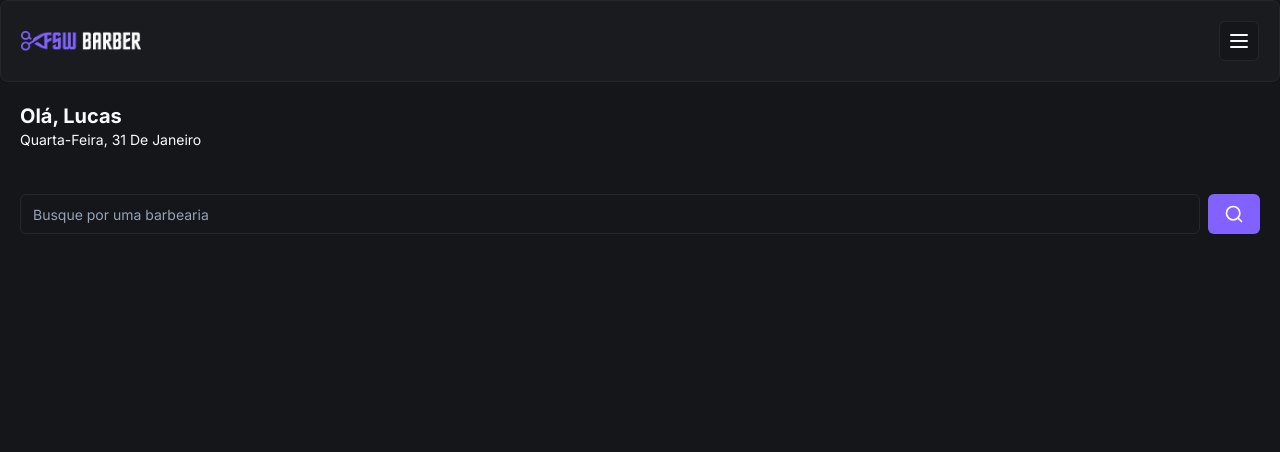
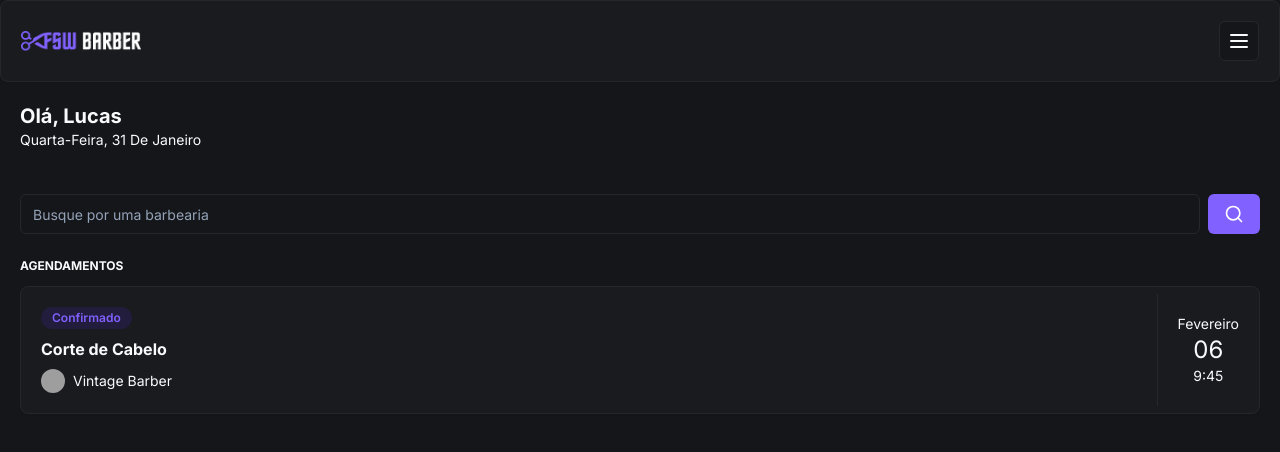
Before and after one commit to lucasdasilva182/barberApp, a Next.js app: page / in a window 1280 px wide. Shown: the top 452 px of the page. Built offline with nearby package versions, Linux system fonts and the light colour scheme; grey boxes are pictures that could not be loaded.

Commit message:
feat: add initial booking component

```diff
--- a/app/(home)/page.tsx
+++ b/app/(home)/page.tsx
@@ -2,6 +2,7 @@
 import Header from '../_components/header';
 import { ptBR } from 'date-fns/locale';
 import Search from './_components/search';
+import BookingItem from '../_components/booking-item';
 
 export default function Home() {
   return (
@@ -20,6 +21,13 @@
       <div className="px-5 mt-6">
         <Search />
       </div>
+
+      <div className="px-5 mt-6">
+        <h2 className="text-xs uppercase text-grey-400 font-bold mb-3">
+          Agendamentos
+        </h2>
+        <BookingItem />
+      </div>
     </div>
   );
 }
--- /dev/null
+++ b/app/_components/booking-item.tsx
@@ -0,0 +1,37 @@
+import {
+  Avatar,
+  AvatarFallback,
+  AvatarImage,
+} from './ui/avatar';
+import { Badge } from './ui/badge';
+import { Card, CardContent } from './ui/card';
+
+const BookingItem = () => {
+  return (
+    <Card>
+      <CardContent className="flex justify-between items-center p-0">
+        <div className="flex flex-col gap-2 p-5">
+          <Badge className="bg-[#221C3D] w-fit text-primary hover:bg-[#221C3D]">
+            Confirmado
+          </Badge>
+          <h2 className="font-bold">Corte de Cabelo</h2>
+
+          <div className="flex items-center gap-2">
+            <Avatar className="h-6 w-6">
+              <AvatarImage src="https://utfs.io/f/0ddfbd26-a424-43a0-aaf3-c3f1dc6be6d1-1kgxo7.png" />
+              <AvatarFallback>A</AvatarFallback>
+            </Avatar>
+            <h3 className="text-sm">Vintage Barber</h3>
+          </div>
+        </div>
+        <div className="flex flex-col justify-center items-center p-5 border-l border-solid border-secondary">
+          <p className="text-sm">Fevereiro</p>
+          <p className="text-2xl">06</p>
+          <p className="text-sm">9:45</p>
+        </div>
+      </CardContent>
+    </Card>
+  );
+};
+
+export default BookingItem;
--- /dev/null
+++ b/app/_components/ui/avatar.tsx
@@ -0,0 +1,50 @@
+"use client"
+
+import * as React from "react"
+import * as AvatarPrimitive from "@radix-ui/react-avatar"
+
+import { cn } from "@/app/_lib/utils"
+
+const Avatar = React.forwardRef<
+  React.ElementRef<typeof AvatarPrimitive.Root>,
+  React.ComponentPropsWithoutRef<typeof AvatarPrimitive.Root>
+>(({ className, ...props }, ref) => (
+  <AvatarPrimitive.Root
+    ref={ref}
+    className={cn(
+      "relative flex h-10 w-10 shrink-0 overflow-hidden rounded-full",
+      className
+    )}
+    {...props}
+  />
+))
+Avatar.displayName = AvatarPrimitive.Root.displayName
+
+const AvatarImage = React.forwardRef<
+  React.ElementRef<typeof AvatarPrimitive.Image>,
+  React.ComponentPropsWithoutRef<typeof AvatarPrimitive.Image>
+>(({ className, ...props }, ref) => (
+  <AvatarPrimitive.Image
+    ref={ref}
+    className={cn("aspect-square h-full w-full", className)}
+    {...props}
+  />
+))
+AvatarImage.displayName = AvatarPrimitive.Image.displayName
+
+const AvatarFallback = React.forwardRef<
+  React.ElementRef<typeof AvatarPrimitive.Fallback>,
+  React.ComponentPropsWithoutRef<typeof AvatarPrimitive.Fallback>
+>(({ className, ...props }, ref) => (
+  <AvatarPrimitive.Fallback
+    ref={ref}
+    className={cn(
+      "flex h-full w-full items-center justify-center rounded-full bg-muted",
+      className
+    )}
+    {...props}
+  />
+))
+AvatarFallback.displayName = AvatarPrimitive.Fallback.displayName
+
+export { Avatar, AvatarImage, AvatarFallback }
--- /dev/null
+++ b/app/_components/ui/badge.tsx
@@ -0,0 +1,36 @@
+import * as React from "react"
+import { cva, type VariantProps } from "class-variance-authority"
+
+import { cn } from "@/app/_lib/utils"
+
+const badgeVariants = cva(
+  "inline-flex items-center rounded-full border px-2.5 py-0.5 text-xs font-semibold transition-colors focus:outline-none focus:ring-2 focus:ring-ring focus:ring-offset-2",
+  {
+    variants: {
+      variant: {
+        default:
+          "border-transparent bg-primary text-primary-foreground hover:bg-primary/80",
+        secondary:
+          "border-transparent bg-secondary text-secondary-foreground hover:bg-secondary/80",
+        destructive:
+          "border-transparent bg-destructive text-destructive-foreground hover:bg-destructive/80",
+        outline: "text-foreground",
+      },
+    },
+    defaultVariants: {
+      variant: "default",
+    },
+  }
+)
+
+export interface BadgeProps
+  extends React.HTMLAttributes<HTMLDivElement>,
+    VariantProps<typeof badgeVariants> {}
+
+function Badge({ className, variant, ...props }: BadgeProps) {
+  return (
+    <div className={cn(badgeVariants({ variant }), className)} {...props} />
+  )
+}
+
+export { Badge, badgeVariants }
--- a/package.json
+++ b/package.json
@@ -13,6 +13,7 @@
   },
   "dependencies": {
     "@prisma/client": "^5.8.1",
+    "@radix-ui/react-avatar": "^1.0.4",
     "@radix-ui/react-slot": "^1.0.2",
     "class-variance-authority": "^0.7.0",
     "clsx": "^2.1.0",
```
Also changed, not shown: 1 other file (tests, documents, lock files or other folders).
